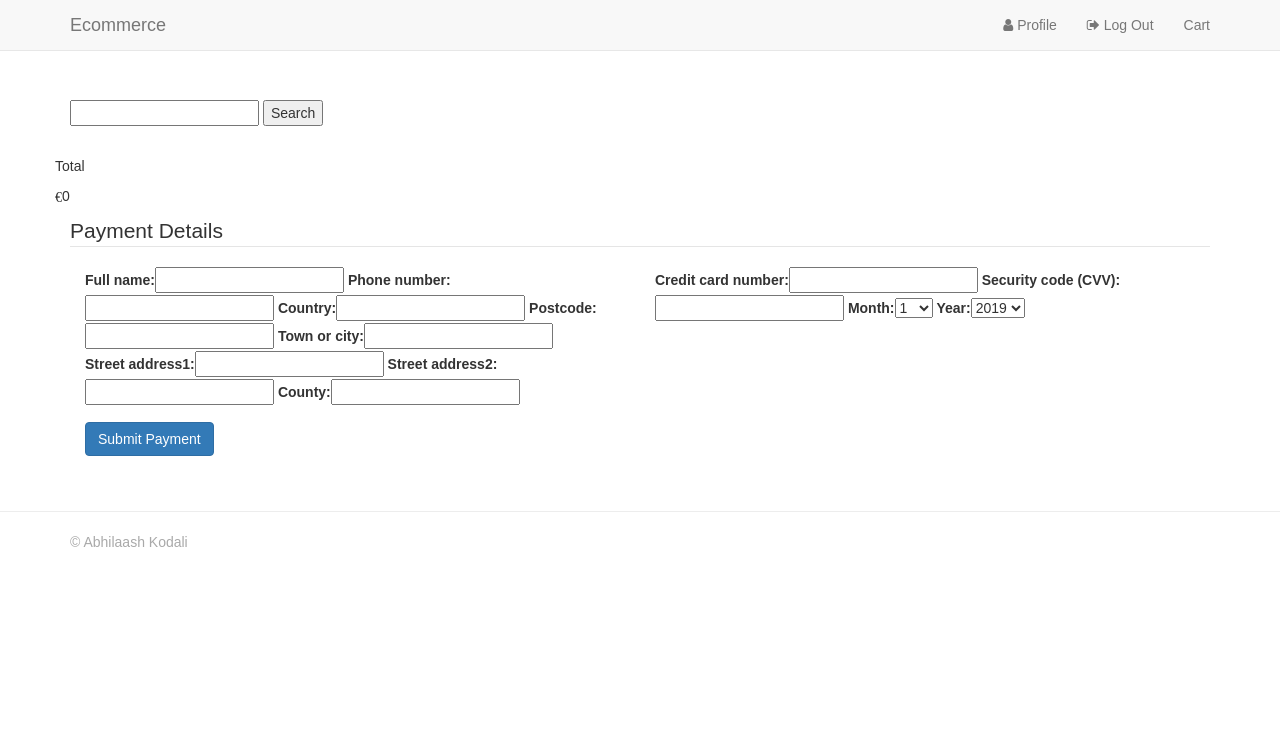
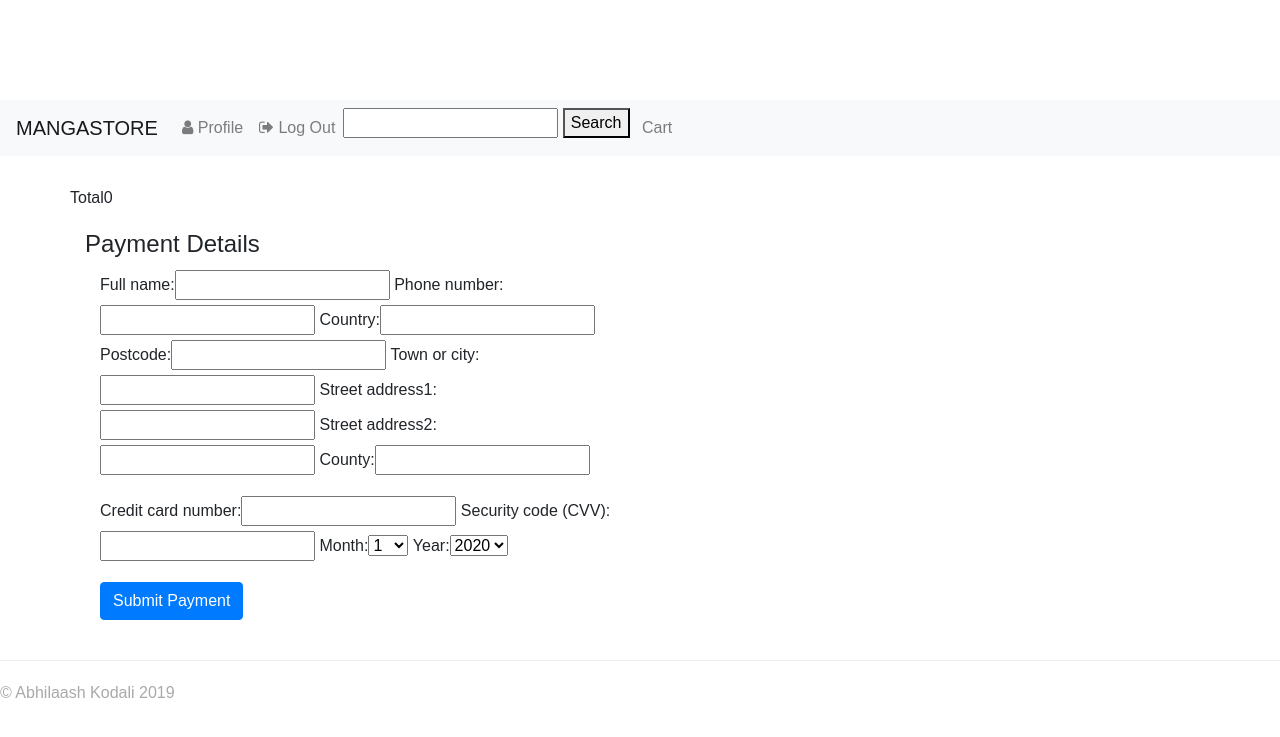
Before and after one commit to ablshk/ecommerce, a Django app: page /checkout/ in a window 1280 px wide. Shown: the top 737 px of the page. Run offline with Django 3.2, Linux system fonts and the light colour scheme; the visitor is signed in with stand-in values (Sample User, id 1); some libraries are stand-ins or nearby versions; some web fonts are replaced.

Commit message:
moving to bootstrap 4 in base.html

```diff
--- a/checkout/forms.py
+++ b/checkout/forms.py
@@ -4,8 +4,8 @@ from .models import Order
 
 class MakePaymentForm(forms.Form):
 
-    MONTH_CHOICES = [(i, i) for i in range(1, 12)]
-    YEAR_CHOICES = [(i, i) for i in range(2019, 2036)]
+    MONTH_CHOICES = [(i, i) for i in range(1, 13)]
+    YEAR_CHOICES = [(i, i) for i in range(2020, 2036)]
 
     credit_card_number = forms.CharField(label='Credit card number', required=False)
     cvv = forms.CharField(label='Security code (CVV)', required=False)
--- a/checkout/templates/checkout.html
+++ b/checkout/templates/checkout.html
@@ -21,9 +21,9 @@
 
                 <div class="caption">
                     <h3>{{ item.product.name }}</h3>
-                    <p class="product-description">{{ item.product.descriptio }}</p>
-                    <p>{{ item.quantity }}</p>
-                    <p>item.product.price</p>
+                    <p class="product-description">Description: {{ item.product.description }}</p>
+                    <p>Quantity: {{ item.quantity }}</p>
+                    <p>Price: {{ item.product.price }}</p>
                 </div>
             </div>
         </div>
--- a/templates/base.html
+++ b/templates/base.html
@@ -7,47 +7,59 @@
     <meta name="viewport" content="width=device-width, initial-scale=1.0">
     <meta http-equiv="X-UA-Compatible" content="ie=edge">
     <title>MANGASTORE</title>
-    <link rel="stylesheet" href="https://cdnjs.cloudflare.com/ajax/libs/bootswatch/3.3.7/cerulean/bootstrap.min.css">
+    <link rel="stylesheet" href="https://stackpath.bootstrapcdn.com/bootstrap/4.4.1/css/bootstrap.min.css"
+        integrity="sha384-Vkoo8x4CGsO3+Hhxv8T/Q5PaXtkKtu6ug5TOeNV6gBiFeWPGFN9MuhOf23Q9Ifjh" crossorigin="anonymous">
     <link rel="stylesheet" href="{% static 'font-awesome/css/font-awesome.min.css' %}">
     <link rel="stylesheet" href="{% static 'css/custom.css' %}">
-    <script src="https://cdnjs.cloudflare.com/ajax/libs/jquery/3.2.1/jquery.min.js"></script>
-    <script src="https://cdnjs.cloudflare.com/ajax/libs/twitter-bootstrap/3.3.7/js/bootstrap.min.js"></script>
+    <script src="https://code.jquery.com/jquery-3.4.1.slim.min.js"
+        integrity="sha384-J6qa4849blE2+poT4WnyKhv5vZF5SrPo0iEjwBvKU7imGFAV0wwj1yYfoRSJoZ+n"
+        crossorigin="anonymous"></script>
+    <script src="https://cdn.jsdelivr.net/npm/popper.js@1.16.0/dist/umd/popper.min.js"
+        integrity="sha384-Q6E9RHvbIyZFJoft+2mJbHaEWldlvI9IOYy5n3zV9zzTtmI3UksdQRVvoxMfooAo"
+        crossorigin="anonymous"></script>
+    <script src="https://stackpath.bootstrapcdn.com/bootstrap/4.4.1/js/bootstrap.min.js"
+        integrity="sha384-wfSDF2E50Y2D1uUdj0O3uMBJnjuUD4Ih7YwaYd1iqfktj0Uod8GCExl3Og8ifwB6"
+        crossorigin="anonymous"></script>
     {% block head_js %}
     {% endblock head_js %}
 </head>
 
 <body>
-    <nav class="navbar navbar-masthead navbar-default navbar-fixed-top">
-        <div class="container">
-            <div class="navbar-header">
-                <button type="button" class="navbar-toggle collapsed" data-toggle="collapse" data-target="#navbar"
-                    aria-expanded="false" aria-controls="navbar">
-                    <span class="sr-only">Toggle navigation</span>
-                    <span class="icon-bar"></span>
-                    <span class="icon-bar"></span>
-                    <span class="icon-bar"></span>
+    <nav class="navbar navbar-expand-md navbar-light bg-light sticky-top">
+        <button class="navbar-toggler" data-toggle="collapse" data-target="#collapsenav">
+            <span class="navbar-toggler-icon"></span>
         </button>
-                <a class="navbar-brand" href="/">Ecommerce</a>
-            </div>
-            <div id="navbar" class="navbar-collapse collapse">
-                <ul class="nav navbar-nav navbar-right">
+
+        <a class="navbar-brand" id="logo" href="/">MANGASTORE</a>
+
+        <div class="collapse navbar-collapse" id="collapsenav">
+            <ul class="navbar-nav w-100">
                 {% if user.is_authenticated %}
-                    <li><a href="{% url 'profile' %}"><i class="fa fa-user"></i> Profile</a></li>
-                    <li><a href="{% url 'logout' %}"><i class="fa fa-sign-out"></i> Log Out</a></li>
+                    <li class="nav-item"><a href="{% url 'profile' %}" class="nav-link"><i class="fa fa-user"></i>
+                            Profile</a></li>
+                    <li class="nav-item"><a href="{% url 'logout' %}" class="nav-link"><i class="fa fa-sign-out"></i> Log
+                            Out</a></li>
                 {%  else %}
-                    <li><a href="{% url 'register' %}"><i class="fa fa-user-plus"></i> Register</a></li>
-                    <li><a href="{% url 'login' %}"><i class="fa fa-sign-in"></i> Log In</a></li>
+                    <li class="nav-item"><a href="{% url 'register' %}" class="nav-link"><i class="fa fa-user-plus"></i>
+                            Register</a></li>
+                    <li class="nav-item"><a href="{% url 'login' %}" class="nav-link"><i class="fa fa-sign-in"></i> Log
+                            In</a></li>
                 {% endif %}
-                    <li>
-                        <a href="{% url 'view_cart' %}">
-                            <i class="fa fa-shipping-cart"></i>Cart
+                <li class="nav-item">
+                    <form action="{% url 'search' %}" method="get">
+                        <input type="text" name="q">
+                        <button type="search">Search</button>
+                    </form>
+                </li>
+                <li class="nav-item">
+                    <a class="nav-link" href="{% url 'view_cart' %}">
+                        <i class="fa fa-shipping-cart"></i> Cart
                         {% if product_count > 0 %}
                         <label class="badge badge-warning">{{ product_count }}</label>
                         {% endif %}
                     </a>
                 </li>
             </ul>
-            </div>
         </div>
     </nav>
     {% if messages %}
@@ -60,18 +72,11 @@
     </div>
     {% endif %}
     <div class="container">
-        <div class="display">
-            <form action="{% url 'search' %}" method="get">
-                <input type="text" name="q">
-                <button type="search">Search</button>
-            </form>
-        </div>
-        {% block content %} {% endblock %}
+        {% block content %}
+        {% endblock %}
     </div>
     <footer>
-        <div class="container">
-            <p>© Abhilaash Kodali</p>
-        </div>
+        <span>© Abhilaash Kodali 2019</span>
     </footer>
 </body>
 
```
Lines whose indentation alone changed are shown as unchanged.
